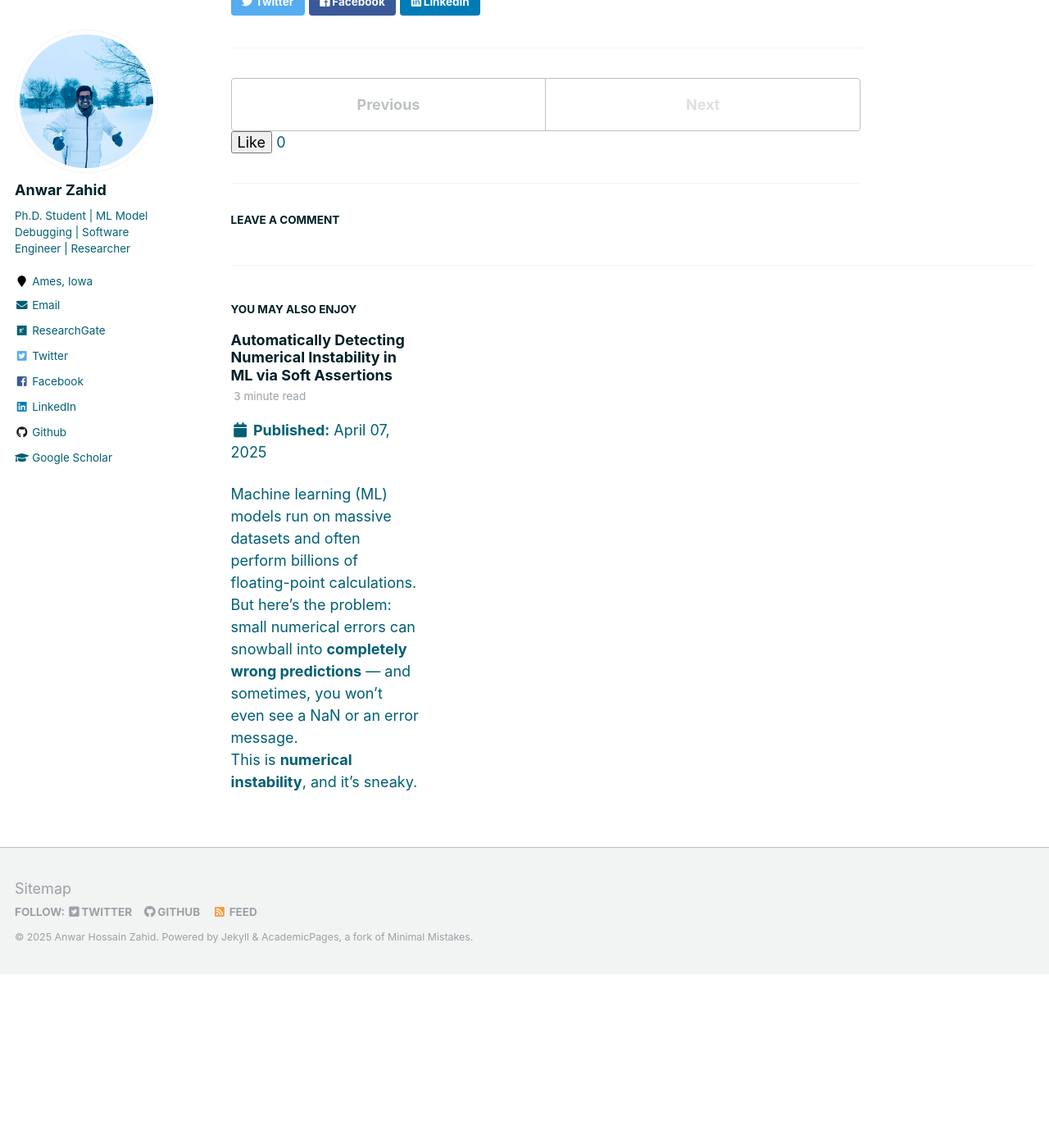
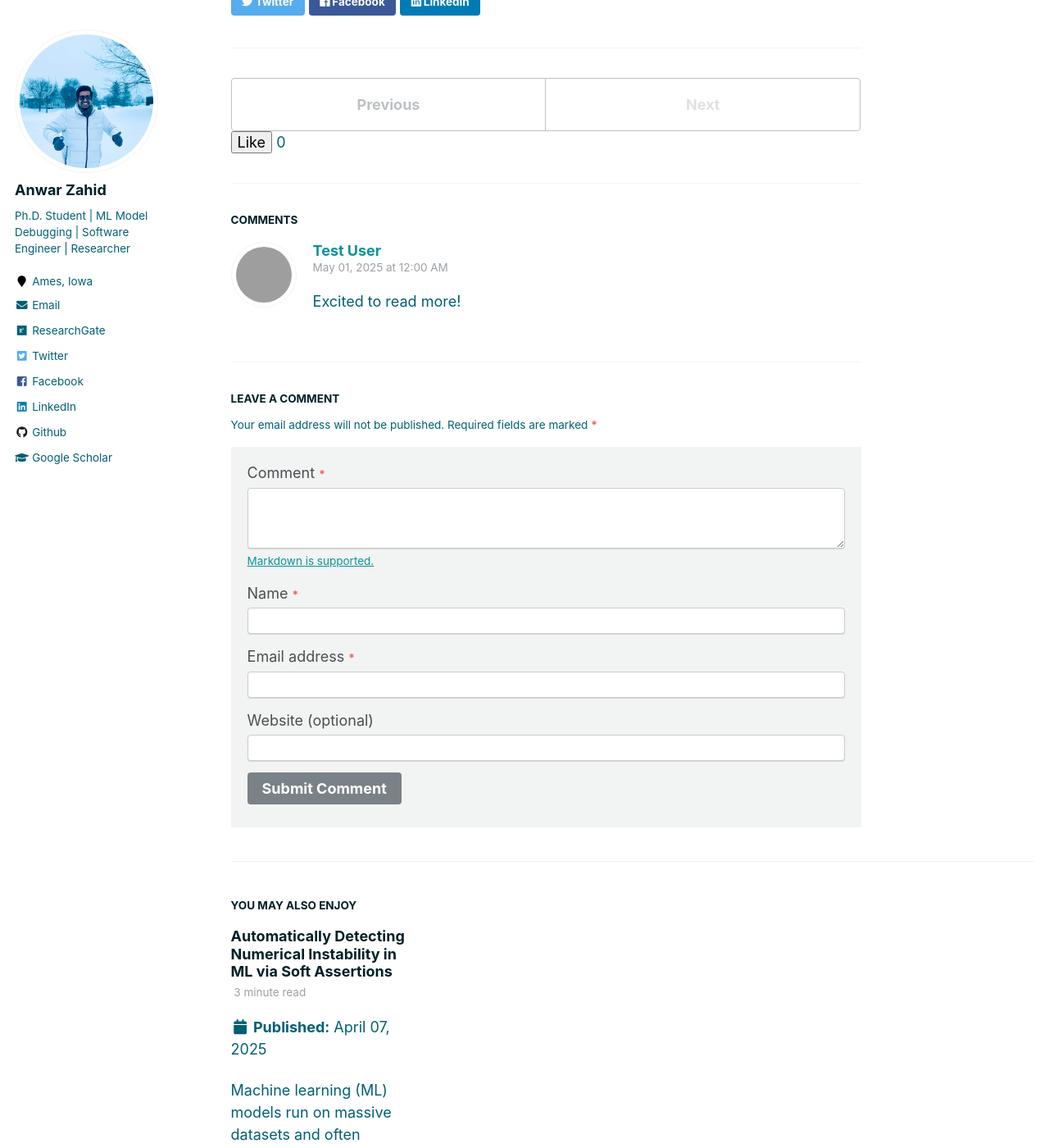
Before and after one commit to AnwarXahid/anwarxahid.github.io, a Jekyll site: the page built from _posts/2025-05-01-second-post.md, in a window 1280 px wide and 1400 px high, scrolled down 485 px. Shown: the whole window at 82% size. Built offline with Jekyll 4.4.1, drawn with Linux system fonts in a browser that asks for light colours; comment, search, counter and statistics services are not loaded; before the commit the page ends 1673 px from its top, so only the background shows below that; grey boxes are pictures that could not be loaded.

Commit message:
Enable Staticman comments

```diff
--- a/_config.yml
+++ b/_config.yml
@@ -22,7 +22,7 @@ future                   : true
 read_more                : "disabled" # if enabled, adds "Read more" links to excerpts
 talkmap_link             : false #change to true to add link to talkmap on talks page
 comments:
-  provider               : "disqus" # false (default), "disqus", "discourse", "facebook", "google-plus", "staticman", "custom"
+  provider               : "staticman" # false (default), "disqus", "discourse", "facebook", "google-plus", "staticman", "custom"
   disqus:
     shortname            : "example"
   discourse:
@@ -33,7 +33,7 @@ comments:
     colorscheme          : # "light" (default), "dark"
 staticman:
   allowedFields          : ['name', 'email', 'url', 'message']
-  branch                 : "gh-pages" # "master", "gh-pages"
+  branch                 : "master" # branch where comments are stored
   commitMessage          : "New comment."
   filename               : comment-{@timestamp}
   format                 : "yml"
--- /dev/null
+++ b/_data/comments/second-post/comment-0000000000000.yml
@@ -0,0 +1,6 @@
+message: "Excited to read more!"
+name: Test User
+email: 55502f40dc8b7c769880b10874abc9d0
+url: 'https://example.com'
+hidden: ''
+date: '2025-05-01T00:00:00Z'
```
